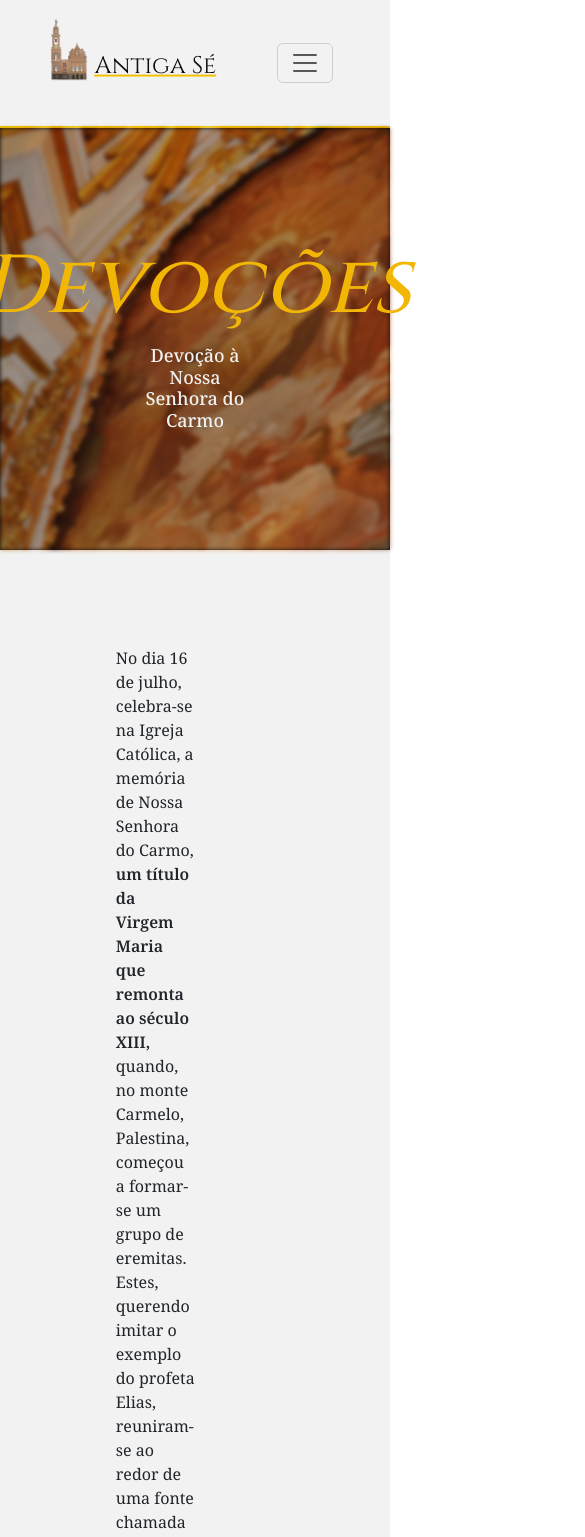
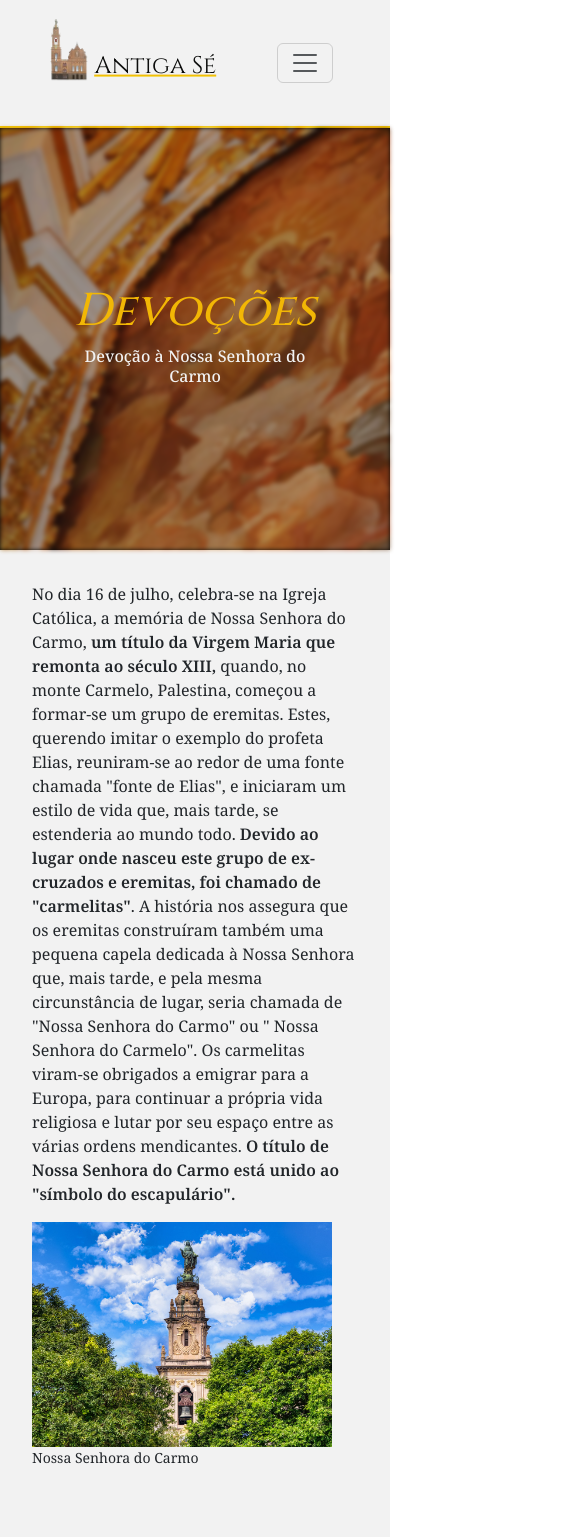
Before and after one commit to lucasberenger/igreja-antiga-se, a React (Vite) app in the folder website/: page /devocoes in a window 390 px wide. Shown: the top 1537 px of the page, 585 px wide, since content can reach past the window. Built offline with nearby package versions, Linux system fonts and the light colour scheme.

Commit message:
Responsive Devotion
 Devotion Responsive page

```diff
--- a/website/src/components/Devotion/Devotion.jsx
+++ b/website/src/components/Devotion/Devotion.jsx
@@ -30,7 +30,7 @@ const Devotion = () => {
                 </div>
 
                 <div className='devotion-content_image'>
-                    <img src={topoIgreja} alt="Coroação Dom Pedro I" />
+                    <img src={topoIgreja} alt="Topo Igreja Nossa Senhora do Carmo da Antiga Sé" />
                     <p>Nossa Senhora do Carmo</p>
                 </div>
             </div>
--- a/website/src/components/Devotion/Devotion.modules.css
+++ b/website/src/components/Devotion/Devotion.modules.css
@@ -120,3 +120,81 @@
     width: auto;
     height: 320px;
 }
+
+@media screen and (max-width:900px){
+
+    .devotion-title h1 {
+        font-size: 46px;
+    }
+
+    .devotion-title h4 {
+        font-size: 16px;
+        width: 60%;
+    }
+
+    .devotion-content {
+        display: flex;
+        flex-direction: column;
+        align-items: start;
+        padding: 2rem;
+    }
+
+    .devotion-content_image {
+        width: 100%;
+    }
+
+    .devotion-content_text {
+        width: 100%;
+        padding: 0;
+    }
+
+    .devotion-content_text p {
+        width: 100%;
+    }
+
+    .devotion-content img {
+        width: 300px;
+        height: auto;
+    }
+
+    /* escapulario responsive */
+
+    .devotion-cards_container h4 {
+        font-size: 18px;
+        padding: 0 2rem;
+        text-align: center;
+    }
+
+    .devotion-cards_container {
+        padding: 2rem 0 0 0;
+    }
+
+    .devotion-cards_box {
+        padding: 4rem;
+        display: flex;
+        flex-direction: column;
+        gap: 2rem;
+    }
+
+    .devotion-card {
+        padding: 2rem;
+        height: auto;
+        width: 280px;
+    }
+
+    .devotion-card p {
+        width: 100%;
+    }
+
+    .devotion-card svg {
+        margin-bottom: 1rem;
+        height: 3rem;
+        width: 3rem;
+        background-color: var(--gold_2);
+        color: var(--black);
+        padding: .8rem;
+        border-radius: 50%;
+        box-shadow: 1px 2px 12px 2px rgba(0, 0, 0, 0.082);
+    }
+
+}
```
